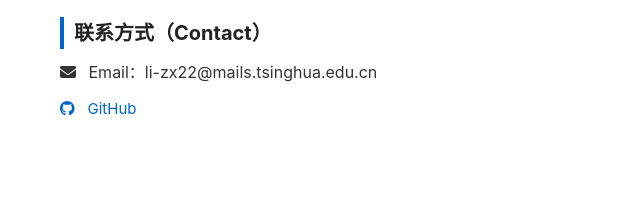
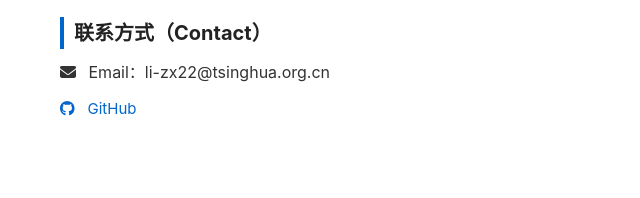
Before and after one commit to lizhuoxun/lizhuoxun.github.io, a plain HTML site: page index.html in a window 1280 px wide. Shown: the part 314-512 px from the top of the page, 0-640 px from the left. Drawn offline with Linux system fonts and the light colour scheme.

Commit message:
Update index.html

```diff
--- a/index.html
+++ b/index.html
@@ -29,7 +29,7 @@
 
                 <div class="contact">
                     <h2>联系方式（Contact）</h2>
-                    <p><i class="fas fa-envelope"></i> Email：li-zx22@mails.tsinghua.edu.cn</p>
+                    <p><i class="fas fa-envelope"></i> Email：li-zx22@tsinghua.org.cn</p>
                     <div class="social-links">
                         <a href="https://github.com/lizhuoxun" target="_blank">
                             <i class="fab fa-github"></i> GitHub
```
